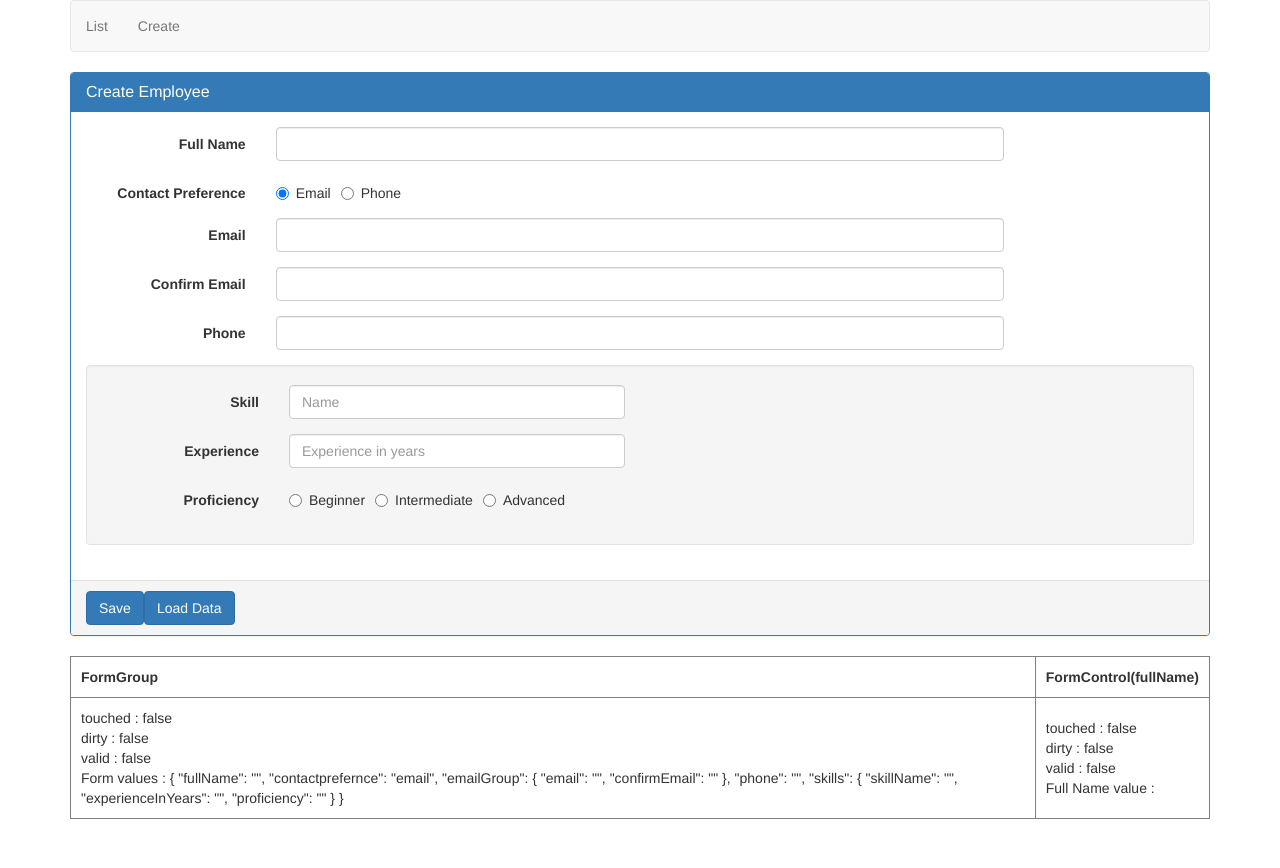
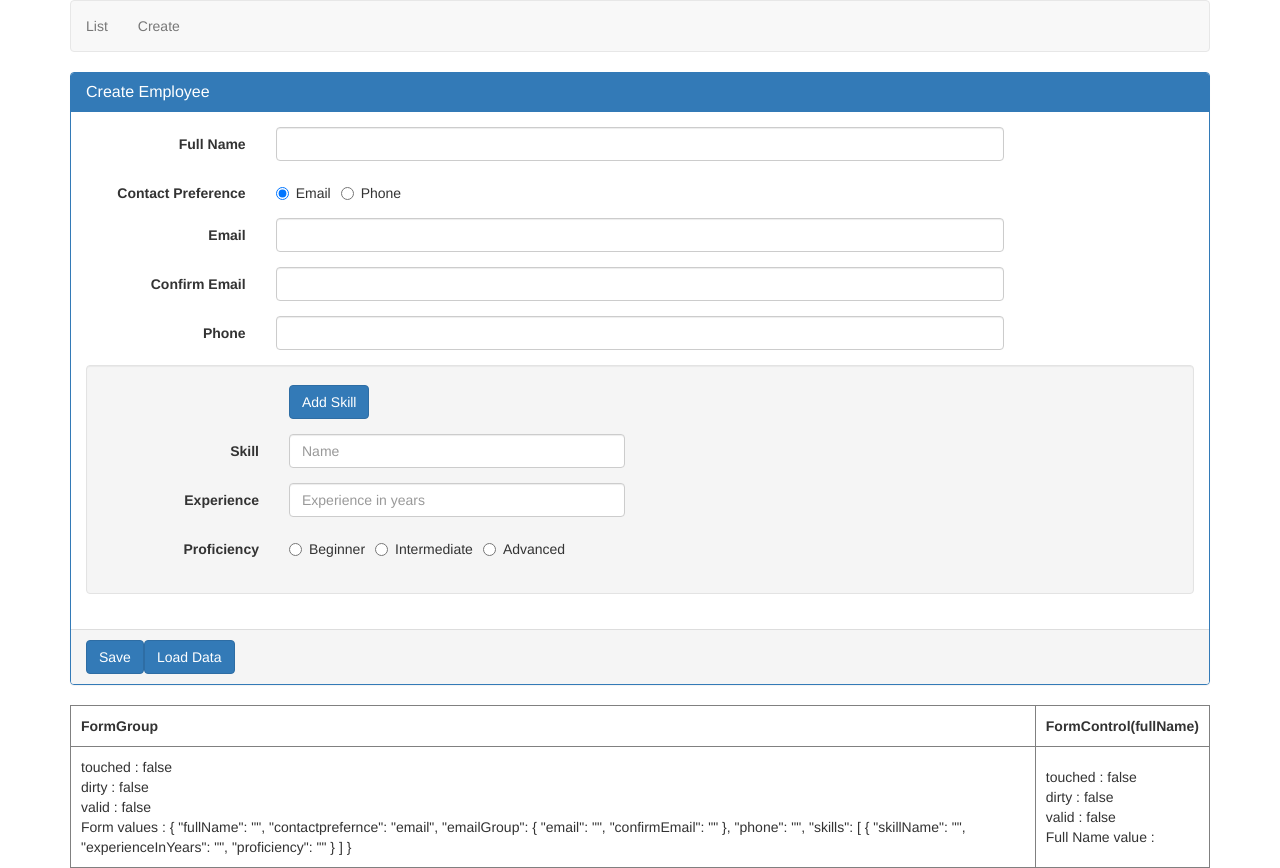
Before and after one commit to mahith-code/Angular2024, an Angular app: page /create in a window 1280 px wide. Before the commit the page ends 819 px from the top, so only its background shows below. Built offline with nearby package versions, Linux system fonts and the light colour scheme.

Commit message:
Genearted unique id's for dynamically created form controls

```diff
--- a/src/app/Employee/create-employee.component.html
+++ b/src/app/Employee/create-employee.component.html
@@ -1,4 +1,4 @@
-<form [formGroup]="employeeForm"  (ngSubmit)="onSubmit()" class="form-horizontal">
+<form [formGroup]="employeeForm" (ngSubmit)="onSubmit()" class="form-horizontal">
     <div class="panel panel-primary">
         <div class="panel-heading">
             <h3 class="panel-title">Create Employee</h3>
@@ -8,21 +8,22 @@
             <div class="form-group" [ngClass]="{'has-error': formErrors.fullName}">
                 <label class="col-sm-2 control-label" for="fullName">Full Name</label>
                 <div class="col-sm-8">
-                <input id="fullName" type="text" formControlName="fullName" class="form-control"(blur)="logValidationErrors()" >
+                    <input id="fullName" type="text" formControlName="fullName" class="form-control"
+                        (blur)="logValidationErrors()">
                     <span class="help-block" *ngIf="formErrors.fullName">
                         {{formErrors.fullName}}
                     </span>
                 </div>
             </div>
 
-        <div class="form-group" >
+            <div class="form-group">
                 <label class="col-md-2 control-label">Contact Preference</label>
                 <div class="col-md-8">
                     <label class="radio-inline">
                         <input type="radio" value="email" formControlName="contactprefernce">Email
                     </label>
                     <label class="radio-inline">
-                    <input type="radio"  value="phone" formControlName="contactprefernce"> Phone
+                        <input type="radio" value="phone" formControlName="contactprefernce"> Phone
                     </label>
 
                     <span class="help-block" *ngIf="formErrors.proficiency">
@@ -35,7 +36,8 @@
                 <div class="form-group" [ngClass]="{'has-error': formErrors.email}">
                     <label class="col-sm-2 control-label" for="email">Email</label>
                     <div class="col-sm-8">
-                <input id="email" type="text" formControlName="email" class="form-control" (blur)="logValidationErrors()" >
+                        <input id="email" type="text" formControlName="email" class="form-control"
+                            (blur)="logValidationErrors()">
                         <span class="help-block" *ngIf="formErrors.email">
                             {{formErrors.email}}
                         </span>
@@ -46,9 +48,10 @@
                 <div class="form-group" [ngClass]="{'has-error': formErrors.confirmEmail || formErrors.emailGroup }">
                     <label class="col-sm-2 control-label" for="confirmEmail">Confirm Email</label>
                     <div class="col-sm-8">
-                <input id="confirmEmail" type="text" formControlName="confirmEmail" class="form-control" (blur)="logValidationErrors()" >
+                        <input id="confirmEmail" type="text" formControlName="confirmEmail" class="form-control"
+                            (blur)="logValidationErrors()">
                         <span class="help-block" *ngIf="formErrors.confirmEmail || formErrors.emailGroup">
-                    {{formErrors.confirmEmail ? formErrors.confirmEmail  : formErrors.emailGroup }}
+                            {{formErrors.confirmEmail ? formErrors.confirmEmail : formErrors.emailGroup }}
                         </span>
                     </div>
                 </div>
@@ -57,18 +60,27 @@
             <div class="form-group" [ngClass]="{'has-error': formErrors.phone}">
                 <label class="col-sm-2 control-label" for="phone">Phone</label>
                 <div class="col-sm-8">
-                <input id="phone" type="text" formControlName="phone" class="form-control" (blur)="logValidationErrors()"  >
+                    <input id="phone" type="text" formControlName="phone" class="form-control"
+                        (blur)="logValidationErrors()">
                     <span class="help-block" *ngIf="formErrors.phone">
                         {{formErrors.phone}}
                     </span>
                 </div>
             </div>
             <div class="well">
-<div formGroupName="skills">
+                <div class="form-group">
+                    <div class="col-md-offset-2 col-md-4">
+                        <button type="button" class="btn btn-primary" (click)="addSkillButtonClick()">
+                            Add Skill
+                        </button>
+                    </div>
+                </div>
+                <div formArrayName="skills" *ngFor="let skill of skillsFormArray.controls ; let i=index">
+                    <div [formGroupName]="i">
                         <div class="form-group" [ngClass]="{'has-error': formErrors.skillName}">
-        <label for="skillName" class="col-sm-2 control-label">Skill</label>
+                            <label [attr.for]="'skillName'+i" class="col-sm-2 control-label">Skill</label>
                             <div class="col-sm-4">
-            <input type="text" class="form-control" id="skillName" placeholder="Name"
+                                <input type="text" class="form-control" [id]="'skillName'+i" placeholder="Name"
                                     formControlName="skillName" (blur)="logValidationErrors()">
                                 <span class="help-block" *ngIf="formErrors.skillName">
                                     {{formErrors.skillName}}
@@ -77,10 +89,11 @@
                         </div>
 
                         <div class="form-group" [ngClass]="{'has-error': formErrors.experienceInYears}">
-        <label for="experienceInYears" class="col-sm-2 control-label">Experience</label>
+                            <label [attr.for]="'experienceInYears'+i" class="col-sm-2 control-label">Experience</label>
                             <div class="col-sm-4">
                                 <input type="text" class="form-control" placeholder="Experience in years"
-                    formControlName="experienceInYears" (blur)="logValidationErrors()">
+                                    [id]="'experienceInYears'+i" formControlName="experienceInYears"
+                                    (blur)="logValidationErrors()">
                                 <span class="help-block" *ngIf="formErrors.experienceInYears">
                                     {{formErrors.experienceInYears}}
                                 </span>
@@ -90,20 +103,21 @@
                             <label class="col-md-2 control-label">Proficiency</label>
                             <div class="col-md-8">
                                 <label class="radio-inline">
-                    <input type="radio" id="proficiency" value="beginner"
-                    formControlName="proficiency" (blur)="logValidationErrors()">Beginner
+                                    <input type="radio" id="proficiency" value="beginner" formControlName="proficiency"
+                                        (blur)="logValidationErrors()">Beginner
                                 </label>
                                 <label class="radio-inline">
                                     <input type="radio" id="proficiency" value="intermediate"
                                         formControlName="proficiency" (blur)="logValidationErrors()"> Intermediate
                                 </label>
                                 <label class="radio-inline">
-                    <input type="radio" id="proficiency" value="advanced"
-                    formControlName="proficiency" (blur)="logValidationErrors()">Advanced
+                                    <input type="radio" id="proficiency" value="advanced" formControlName="proficiency"
+                                        (blur)="logValidationErrors()">Advanced
                                 </label>
                                 <span class="help-block" *ngIf="formErrors.proficiency">
                                     {{formErrors.proficiency}}
                                 </span>
+                            </div>
                         </div>
                     </div>
                 </div>
@@ -116,25 +130,25 @@
 
     </div>
 </form>
-<table border="1" >
+<table border="1">
     <tr>
         <th style="padding: 10px">FormGroup</th>
-    <th style="padding: 10px " >FormControl(fullName)</th>
+        <th style="padding: 10px ">FormControl(fullName)</th>
 
     </tr>
     <tr>
         <td style="padding: 10px">
             touched : {{employeeForm.touched}}
-        <br/>dirty : {{employeeForm.dirty}}
-        <br/> valid : {{employeeForm.valid}}
-        <br/> Form values : {{employeeForm.value | json}}
+            <br />dirty : {{employeeForm.dirty}}
+            <br /> valid : {{employeeForm.valid}}
+            <br /> Form values : {{employeeForm.value | json}}
         </td>
 
         <td style="padding: 10px">
             touched : {{employeeForm.get('fullName')?.touched}}
-        <br/>dirty : {{employeeForm.get('fullName')?.dirty}}
-        <br/> valid : {{employeeForm.get('fullName')?.valid}}
-        <br/> Full Name value : {{employeeForm.get('fullName')?.value }}
+            <br />dirty : {{employeeForm.get('fullName')?.dirty}}
+            <br /> valid : {{employeeForm.get('fullName')?.valid}}
+            <br /> Full Name value : {{employeeForm.get('fullName')?.value }}
         </td>
     </tr>
 </table>
--- a/src/app/Employee/create-employee.component.ts
+++ b/src/app/Employee/create-employee.component.ts
@@ -6,6 +6,7 @@ import {
   FormBuilder,
   Validators,
   AbstractControl,
+  FormArray,
 } from '@angular/forms';
 import { CustomValidators } from '../shared/custom.validators';
 
@@ -83,11 +84,9 @@ export class CreateEmployeeComponent implements OnInit {
       },{validator: matchEmail} ),
 
       phone: [''],
-      skills: this.fb.group({
-        skillName: ['', Validators.required],
-        experienceInYears: ['', Validators.required],
-        proficiency: ['', Validators.required],
-      }),
+      skills: this.fb.array([
+        this.addSkillFormGroup()
+      ]),
     });
 
     this.employeeForm
@@ -98,6 +97,20 @@ export class CreateEmployeeComponent implements OnInit {
     this.employeeForm.valueChanges.subscribe((data) => {
       this.logValidationErrors(this.employeeForm);
     });
+  }
+
+  addSkillButtonClick():void {
+    (<FormArray>this.employeeForm.get('skills')).push(this.addSkillFormGroup());
+  }
+  get skillsFormArray() {
+    return this.employeeForm.get('skills') as FormArray;
+  }
+  addSkillFormGroup():FormGroup {
+   return this.fb.group({
+      skillName: ['', Validators.required],
+      experienceInYears: ['', Validators.required],
+      proficiency: ['', Validators.required],
+    })
   }
 
   OnContactPreferenceChange(selectedvalue: string) {
@@ -131,18 +144,36 @@ export class CreateEmployeeComponent implements OnInit {
       if (abstractControl instanceof FormGroup) {
         this.logValidationErrors(abstractControl);
       }
+      if (abstractControl instanceof FormArray) {
+        for(const control of abstractControl.controls) {
+          if (control instanceof FormGroup) {
+            this.logValidationErrors(control);
+          }
+        }
+
+      }
     });
   }
   onLoadData(): void {
-    // this.logValidationErrors(this.employeeForm);
-    // console.log(this.formErrors);
+    const formArray1= this.fb.array([
+      new FormControl('mahith',Validators.required),
+      new FormControl('IT',Validators.required),
+      new FormControl('',Validators.required)
+    ]);
+    const formGroup= this.fb.group([
+      new FormControl('mahith',Validators.required),
+      new FormControl('IT',Validators.required),
+      new FormControl('',Validators.required)
+    ]);
+    console.log(formArray1);
+    console.log(formGroup);
   }
 
   onSubmit(): void {
-    console.log(this.employeeForm.touched);
-    console.log(this.employeeForm.value);
-    console.log(this.employeeForm.controls['fullName'].touched);
-    console.log(this.employeeForm.get('fullName')?.value);
+    // console.log(this.employeeForm.touched);
+    // console.log(this.employeeForm.value);
+    // console.log(this.employeeForm.controls['fullName'].touched);
+    // console.log(this.employeeForm.get('fullName')?.value);
   }
 }
 
```
Lines whose indentation alone changed are shown as unchanged.
